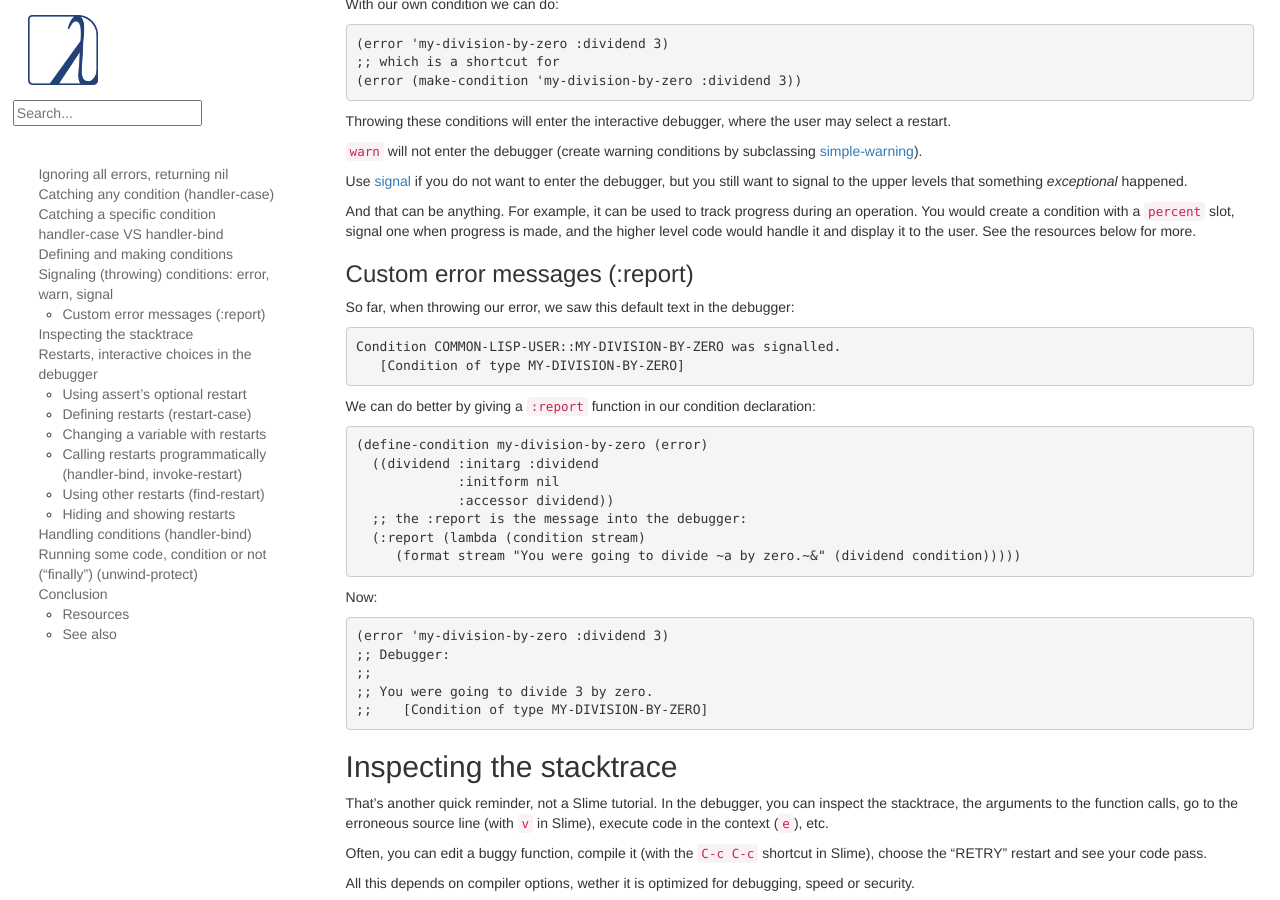
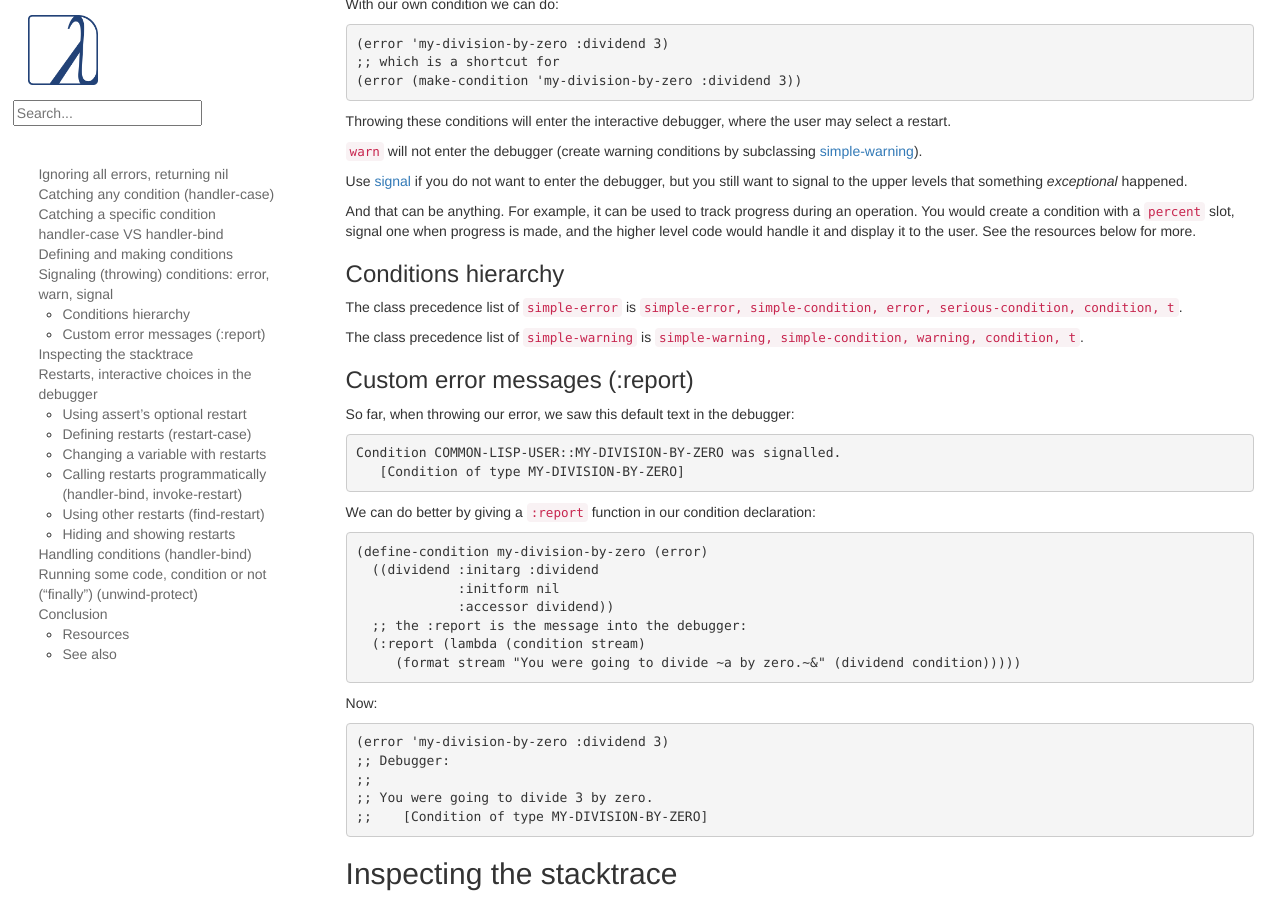
Before and after one commit to LispCookbook/cl-cookbook, a Jekyll site: the page built from error_handling.md, in a window 1280 px wide and 900 px high, scrolled down 3377 px. Built offline with Jekyll 4.4.1, drawn with Linux system fonts in a browser that asks for light colours.

Commit message:
error handling: add conditions class precedence list

```diff
--- a/error_handling.md
+++ b/error_handling.md
@@ -239,6 +239,12 @@ progress during an operation. You would create a condition with a
 `percent` slot, signal one when progress is made, and the
 higher level code would handle it and display it to the user. See the
 resources below for more.
+
+### Conditions hierarchy
+
+The class precedence list of `simple-error` is `simple-error, simple-condition, error, serious-condition, condition, t`.
+
+The class precedence list of `simple-warning` is  `simple-warning, simple-condition, warning, condition, t`.
 
 
 ### Custom error messages (:report)
```
